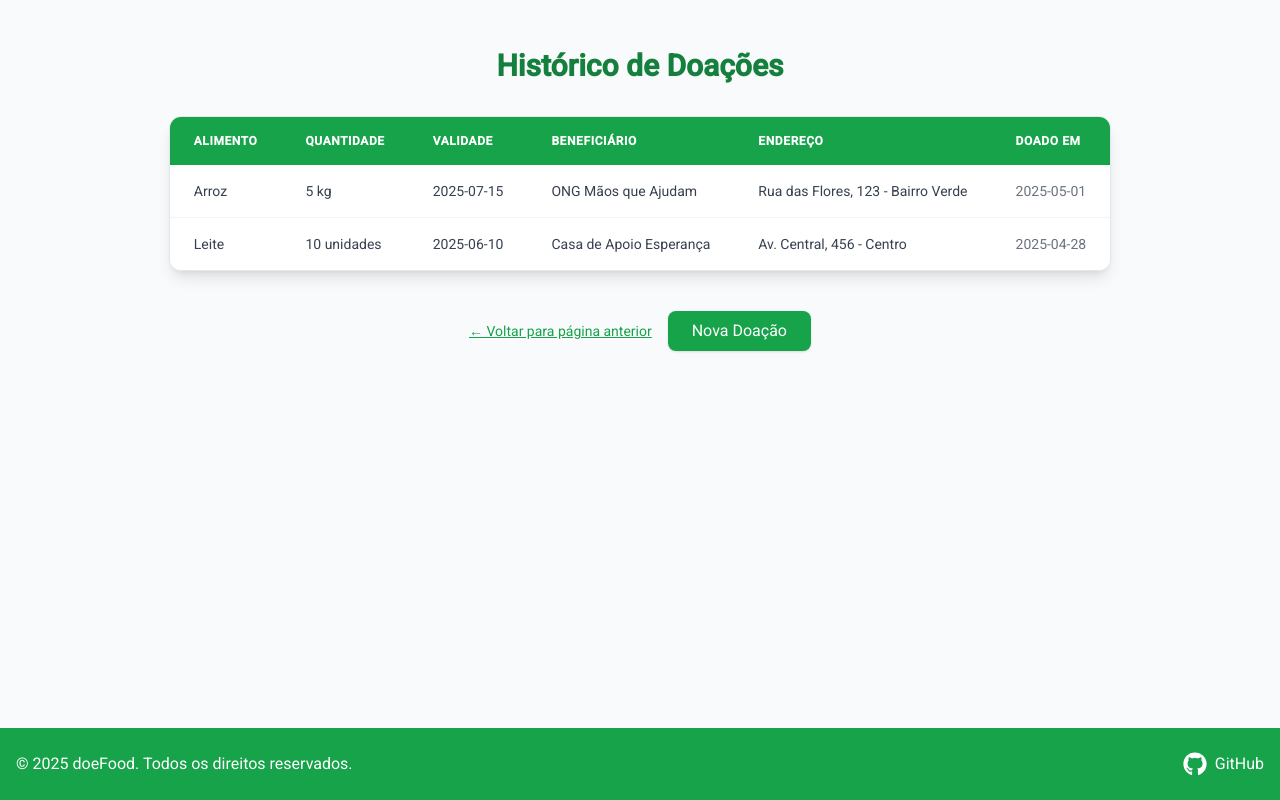
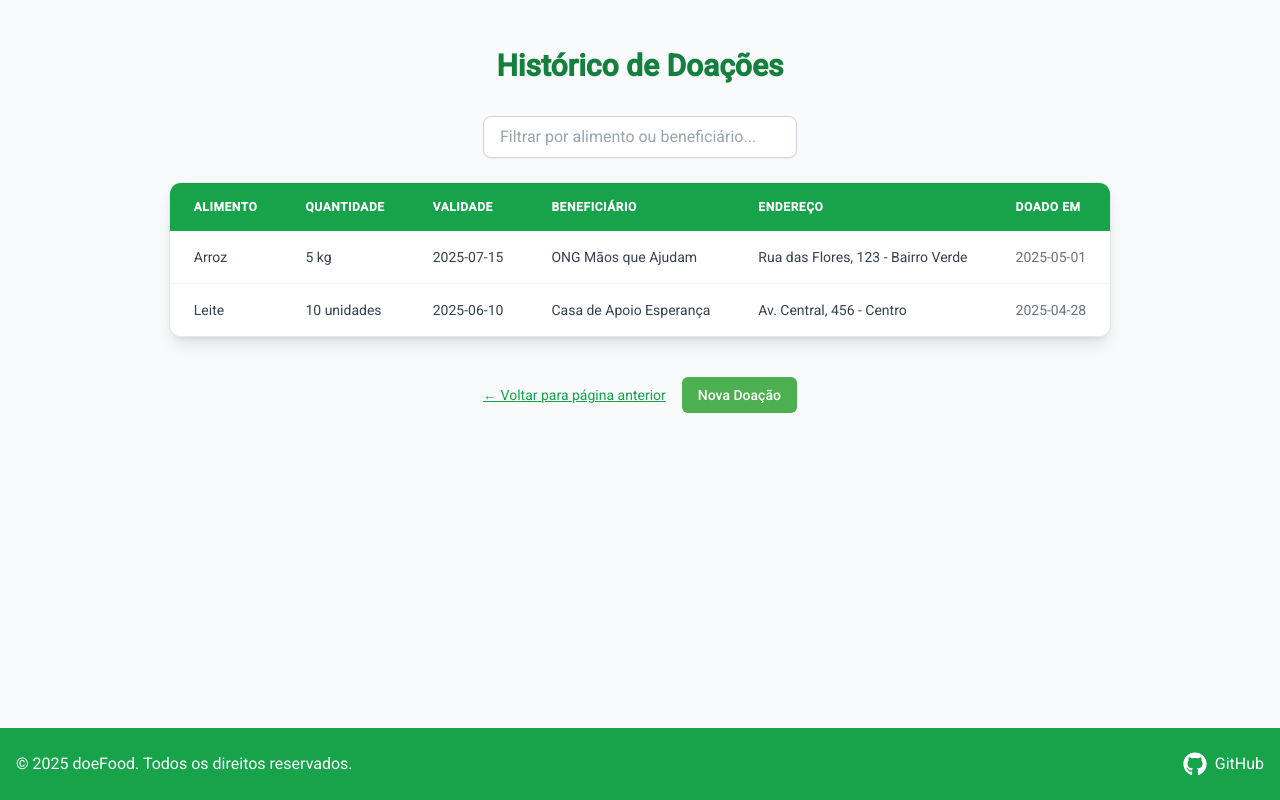
Before and after one commit to leoesilva/doefood-front, a React (Vite) app: page /doador/historico-doacao in a window 1280 px wide. Built offline with nearby package versions, Linux system fonts and the light colour scheme.

Commit message:
feat: add custom button variants and improve UI components across pages

```diff
--- a/src/components/shadcn/button.tsx
+++ b/src/components/shadcn/button.tsx
@@ -19,6 +19,11 @@ const buttonVariants = cva(
           "bg-secondary text-secondary-foreground shadow-sm hover:bg-secondary/80",
         ghost: "hover:bg-accent hover:text-accent-foreground",
         link: "text-primary underline-offset-4 hover:underline",
+      //  Custom variants
+        green: "bg-[#4CAF50] hover:bg-[#43A047] text-white",
+        orange: "bg-[#FF9800] hover:bg-[#FB8C00] text-white",
+        blue: "bg-blue-500 hover:bg-blue-600 text-white",
+        red: "bg-red-500 hover:bg-red-600 text-white",
       },
       size: {
         default: "h-9 px-4 py-2",
--- a/src/lib/usuarioService.ts
+++ b/src/lib/usuarioService.ts
@@ -0,0 +1,13 @@
+import api from './axios';
+
+export const getUsuario = async () => {
+  const repost = await api.get('/usuario');
+  return repost.data;
+};
+
+export const criarUsuario = async (id: string) => {
+  const response = await api.post('/usuario', {
+    id,
+  });
+  return response.data;
+}
--- a/src/pages/Beneficiario/BuscarDoacao.tsx
+++ b/src/pages/Beneficiario/BuscarDoacao.tsx
@@ -1,5 +1,5 @@
 // BuscarDoacao.tsx
-import { useEffect, useState } from "react";
+import {  useState } from "react";
 import { FaSearch, FaMapMarkerAlt, FaListAlt } from "react-icons/fa";
 import { MapContainer, TileLayer, Marker, Popup } from "react-leaflet";
 import { useNavigate } from "react-router-dom";
--- a/src/pages/Beneficiario/HistoricoDoacaoBeneficiario.tsx
+++ b/src/pages/Beneficiario/HistoricoDoacaoBeneficiario.tsx
@@ -68,7 +68,7 @@ export default function HistoricoDoacaoBeneficiario() {
       </h1>
 
       {/* 🔍 Campo de Filtro */}
-        <div className="mb-6 flex flex-col sm:flex-row items-center justify-between gap-4">
+      <div className="mb-6 flex flex-col sm:flex-row items-center justify-center gap-4">
         <input
         type="text"
         placeholder="Filtrar por alimento ou doador..."
--- a/src/pages/Beneficiario/HomeBeneficiario.tsx
+++ b/src/pages/Beneficiario/HomeBeneficiario.tsx
@@ -21,13 +21,13 @@ export default function HomeDoador() {
     <>
       <Navbar />
       <main className="min-h-screen relative flex items-center justify-center py-10 px-4 overflow-hidden">
-        {/* 🎨 Fundo criativo */}
+        {/* 🎨 Fundo criativo
         <img
           src="https://i.ibb.co/3vFWrNR/food-donation-bg.jpg"
           alt="Fundo doação de alimentos"
           className="absolute inset-0 w-full h-full object-cover brightness-75"
         />
-        <div className="absolute inset-0 bg-gradient-to-b from-[#ffffff80] via-[#ffffffcc] to-[#f5f5f5f0] backdrop-blur-sm"></div>
+        <div className="absolute inset-0 bg-gradient-to-b from-[#ffffff80] via-[#ffffffcc] to-[#f5f5f5f0] backdrop-blur-sm"></div> */}
 
         {/* 🔥 Conteúdo principal */}
         <div className="w-full max-w-5xl bg-white bg-opacity-90 shadow-2xl rounded-3xl p-10 space-y-10 relative z-10">
--- a/src/pages/Doador/EditarPerfilDoador.tsx
+++ b/src/pages/Doador/EditarPerfilDoador.tsx
@@ -45,7 +45,8 @@ export default function EditarPerfilDoador() {
 
             <Button
               type="submit"
-              className="w-full bg-[#4CAF50] hover:bg-[#43A047] text-white text-base"
+              variant="green"
+              className="w-full text-base"
             >
               Salvar Alterações
             </Button>
--- a/src/pages/Doador/HistoricoDoacaoDoador.tsx
+++ b/src/pages/Doador/HistoricoDoacaoDoador.tsx
@@ -1,5 +1,6 @@
-import React from "react";
+import React, { useState } from "react";
 import Footer from "@/components/Footer";
+import { Button } from "@/components/shadcn/button";
 import { useNavigate } from "react-router-dom";
 
 const doacoesMock = [
@@ -25,6 +26,13 @@ const doacoesMock = [
 
 export default function HistoricoDoacaoDoador() {
   const navigate = useNavigate();
+  const [filtro, setFiltro] = useState("");
+
+    const doacoesFiltradas = doacoesMock.filter(
+      (doacao) =>
+        doacao.alimento.toLowerCase().includes(filtro.toLowerCase()) ||
+        doacao.beneficiario.toLowerCase().includes(filtro.toLowerCase())
+    );
 
   return (
     <div className="min-h-screen flex flex-col justify-between bg-gray-50 font-[Roboto]">
@@ -33,7 +41,18 @@ export default function HistoricoDoacaoDoador() {
           Histórico de Doações
         </h1>
 
-        {doacoesMock.length > 0 ? (
+        {/* 🔍 Campo de Filtro */}
+        <div className="mb-6 flex flex-col sm:flex-row items-center justify-center gap-4">
+          <input
+            type="text"
+            placeholder="Filtrar por alimento ou beneficiário..."
+            className="w-full sm:w-1/3 px-4 py-2 border border-gray-300 rounded-lg shadow-sm focus:outline-none focus:ring-2 focus:ring-green-600"
+            value={filtro}
+            onChange={(e) => setFiltro(e.target.value)}
+          />
+        </div>
+
+        {doacoesFiltradas.length > 0 ? (
           <div className="overflow-x-auto rounded-xl shadow-lg bg-white border border-gray-200">
             <table className="min-w-full text-sm text-gray-700">
               <thead className="bg-green-600 text-white text-left uppercase text-xs tracking-wider">
@@ -47,7 +66,7 @@ export default function HistoricoDoacaoDoador() {
                 </tr>
               </thead>
               <tbody className="divide-y divide-gray-100 bg-white">
-                {doacoesMock.map((doacao) => (
+                {doacoesFiltradas.map((doacao) => (
                   <tr
                     key={doacao.id}
                     className="hover:bg-green-50 transition duration-150"
@@ -65,7 +84,7 @@ export default function HistoricoDoacaoDoador() {
           </div>
         ) : (
           <div className="text-gray-500 text-center mt-8">
-            Você ainda não fez nenhuma doação.
+            Você ainda não fez nenhuma doação ou nenhum resultado foi encontrado.
           </div>
         )}
 
@@ -76,13 +95,13 @@ export default function HistoricoDoacaoDoador() {
           >
             ← Voltar para página anterior
           </button>
-
-          <button
+            <Button
             onClick={() => navigate("/doador/nova-doacao")}
-            className="bg-green-600 hover:bg-green-700 text-white px-6 py-2 rounded-lg shadow transition"
-          >
+            variant="green"
+            className="transition"
+            >
             Nova Doação
-          </button>
+            </Button>
         </div>
       </main>
 
--- a/src/pages/Doador/NovaDoacao.tsx
+++ b/src/pages/Doador/NovaDoacao.tsx
@@ -2,6 +2,7 @@
 import Footer from "@/components/Footer";
 import React, { useState } from "react";
 import { useNavigate } from "react-router-dom";
+import { Button } from "@/components/shadcn/button";
 import ilustracao from "@/assets/doacao-ilustracao.webp"; // Imagem de doação
 
 export default function NovaDoacao() {
@@ -129,12 +130,12 @@ export default function NovaDoacao() {
               />
             </div>
 
-            <button
+            <Button
               type="submit"
-              className="bg-green-600 hover:bg-green-700 text-white px-6 py-2 rounded-lg shadow transition block mx-auto"
+              variant="green"
             >
               Enviar Doação
-            </button>
+            </Button>
 
             <button
               type="button"
```
Also changed, not shown: src/pages/Doador/HomeDoador.tsx (+13 -14 lines). Lines whose indentation alone changed are shown as unchanged.
